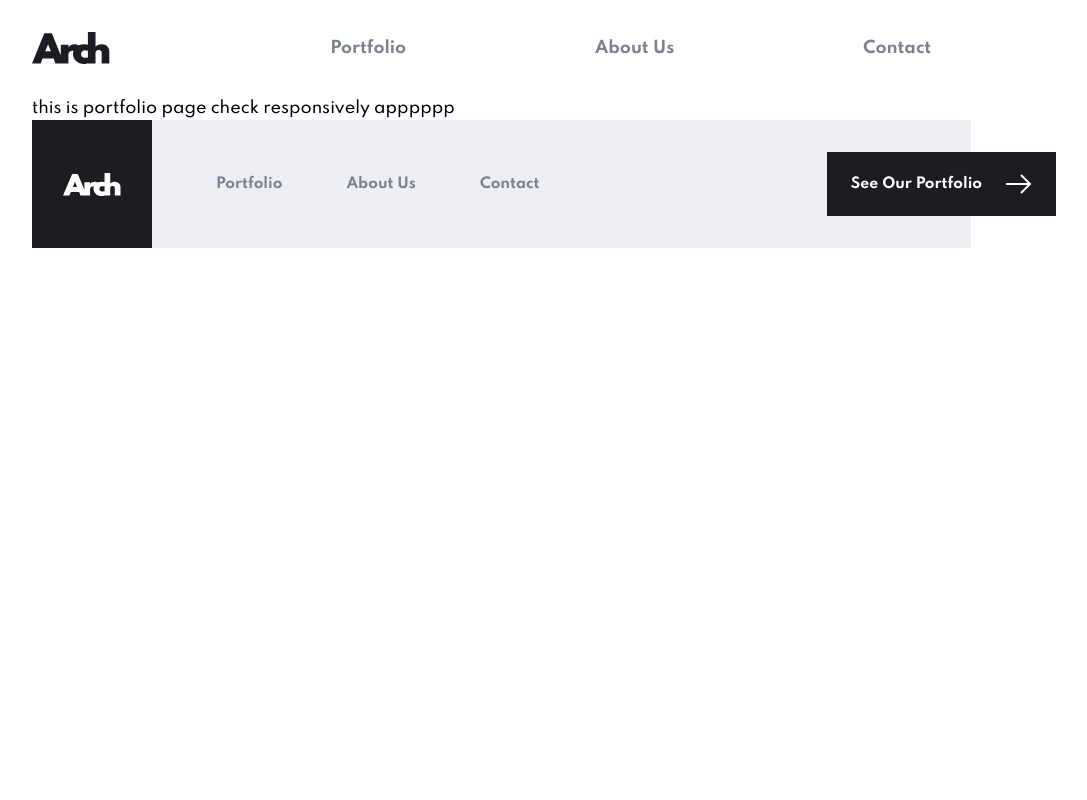
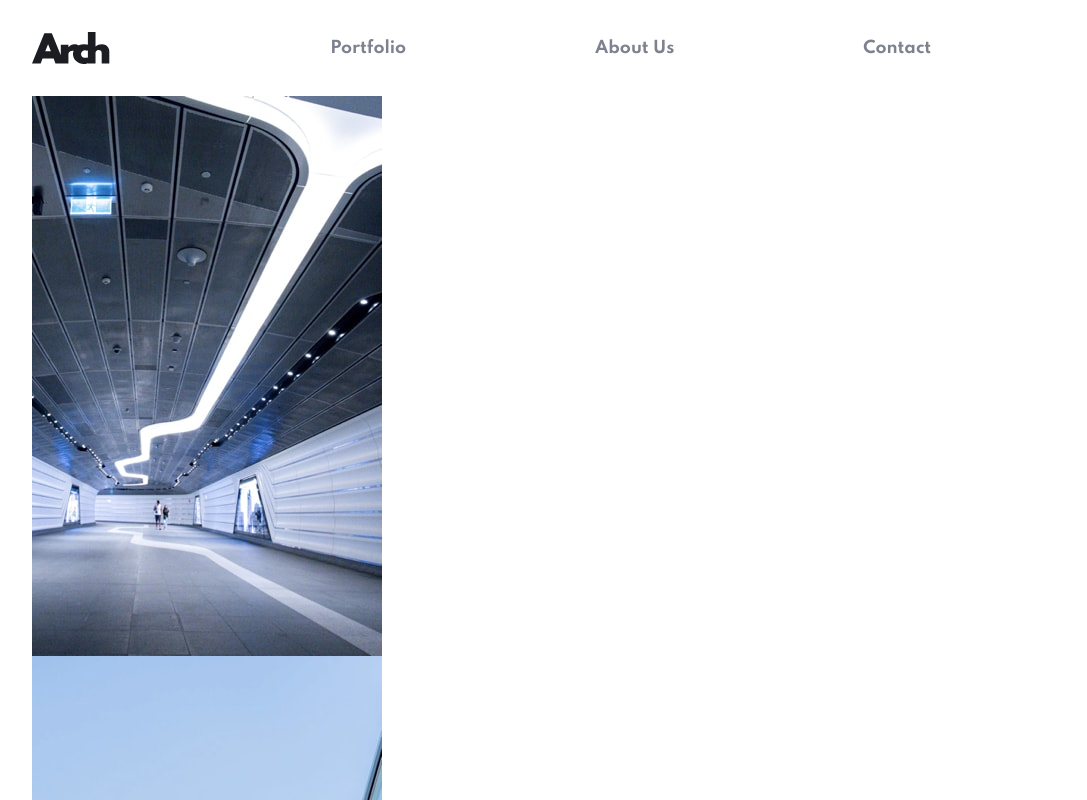
Before and after one commit to chungleee/nextjs-arch-studio, a Next.js app: page /portfolio in a window 1280 px wide. Shown: the top 800 px of the page, without its empty margins (96-1183 px from the left). Built offline with nearby package versions, Linux system fonts and the light colour scheme.

Commit message:
map data into portfolio card component

```diff
--- a/pages/portfolio.js
+++ b/pages/portfolio.js
@@ -1,7 +1,16 @@
 import React from 'react';
+import PortfolioCard from '../components/PortfolioCard';
+import { data } from '../data/portfolio';
 
 const Portfolio = () => {
-	return <div>this is portfolio page check responsively apppppp</div>;
+	console.log('portoflio data: ', data);
+	return (
+		<main>
+			{data.map((item) => {
+				return <PortfolioCard item={item} key={item.title} />;
+			})}
+		</main>
+	);
 };
 
 export default Portfolio;
```
